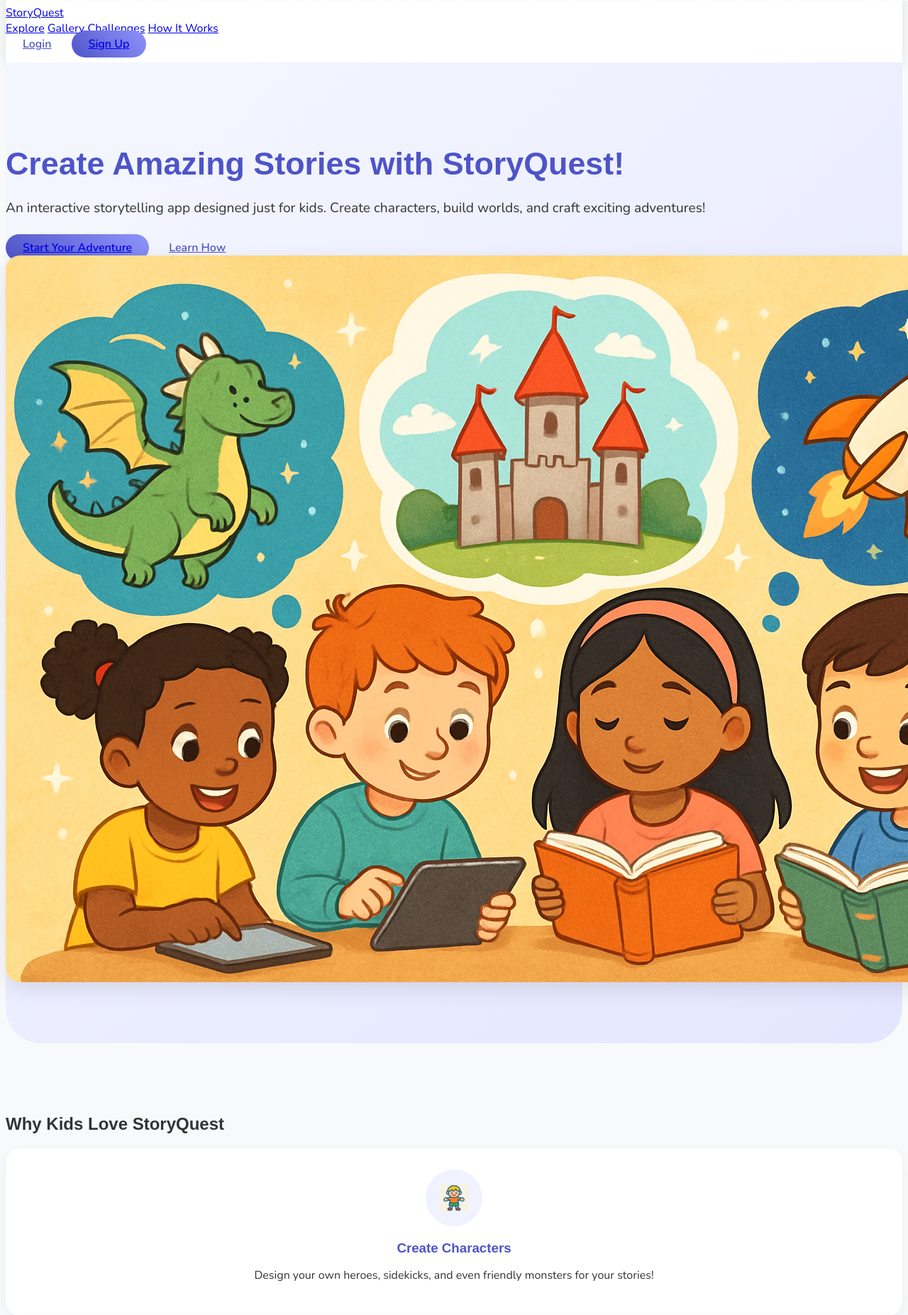
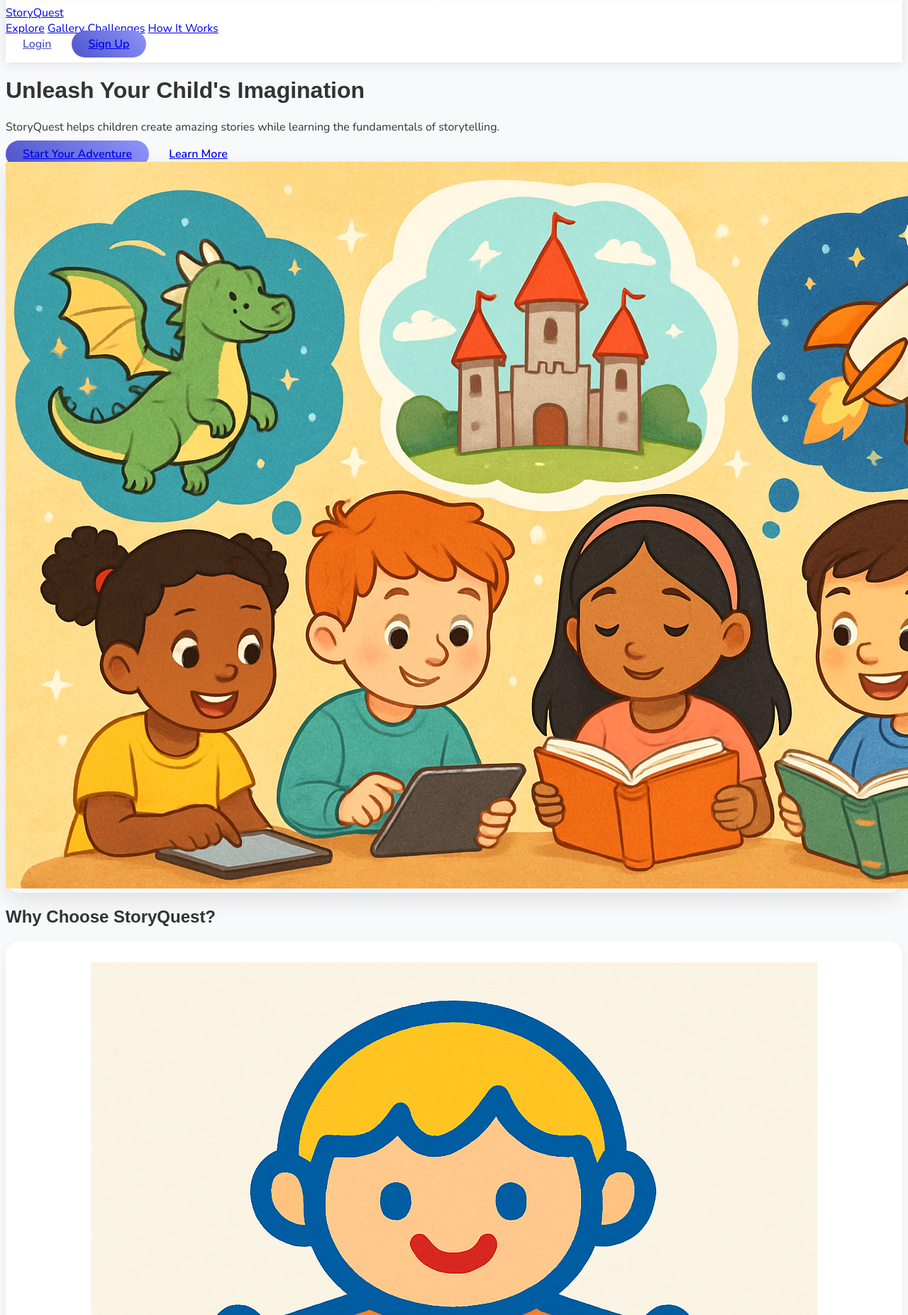
Before and after one commit to mcarvalho21/storyquest-app, a Flask app: page / in a window 1280 px wide; the page is wider, and only the part inside the window is pictured. Shown: the part 1046-2899 px from the top of that part at 71% size. Run offline with Flask 3, Linux system fonts and the light colour scheme; some libraries are stand-ins or nearby versions.

Commit message:
Fix url_for endpoint references to match blueprint registration

```diff
--- a/src/routes/main.py
+++ b/src/routes/main.py
@@ -1,60 +1,43 @@
-from flask import Blueprint, render_template, request, redirect, url_for, flash, session
-import json
+from flask import Blueprint, render_template, request, redirect, url_for
 
 main_bp = Blueprint('main', __name__)
 
 @main_bp.route('/')
 def index():
-    """Homepage for the storytelling app"""
+    """Display the homepage."""
     return render_template('main/index.html')
+
+@main_bp.route('/explore')
+def explore():
+    """Display the explore page."""
+    return render_template('main/explore.html')
+
+@main_bp.route('/gallery')
+def gallery():
+    """Display the story gallery."""
+    return render_template('main/gallery.html')
+
+@main_bp.route('/challenges')
+def challenges():
+    """Display the weekly challenges."""
+    return render_template('main/challenges.html')
+
+@main_bp.route('/how-it-works')
+def how_it_works():
+    """Display the how it works page."""
+    return render_template('main/how_it_works.html')
 
 @main_bp.route('/about')
 def about():
-    """About page with information about the app"""
+    """Display the about page."""
     return render_template('main/about.html')
 
-@main_bp.route('/how-it-works')
-def how_it_works():
-    """Tutorial page explaining how to use the app"""
-    return render_template('main/how_it_works.html')
+@main_bp.route('/privacy')
+def privacy():
+    """Display the privacy policy."""
+    return render_template('main/privacy.html')
 
-@main_bp.route('/age-select', methods=['GET', 'POST'])
-def age_select():
-    """Age selection page to customize experience"""
-    if request.method == 'POST':
-        age_group = request.form.get('age_group')
-        if 'user_id' in session:
-            # If logged in, save preference to user profile
-            # This would update the user model in a real implementation
-            session['age_group'] = age_group
-            return redirect(url_for('dashboard.index'))
-        else:
-            # If not logged in, just store in session
-            session['age_group'] = age_group
-            return redirect(url_for('main.index'))
-
-    return render_template('main/age_select.html')
-
-@main_bp.route('/explore')
-def explore():
-    """Explore page with featured stories and elements"""
-    # This would fetch from database in a real implementation
-    featured_content = {
-        'stories': [
-            {'id': 1, 'title': 'The Magic Forest', 'description': 'An adventure in an enchanted forest'},
-            {'id': 2, 'title': 'Space Explorers', 'description': 'Journey to the stars'},
-            {'id': 3, 'title': 'Ocean Friends', 'description': 'Underwater adventures with sea creatures'}
-        ],
-        'characters': [
-            {'id': 1, 'name': 'Captain Brave', 'description': 'A courageous explorer'},
-            {'id': 2, 'name': 'Luna the Wizard', 'description': 'A wise and magical wizard'},
-            {'id': 3, 'name': 'Bubbles the Dolphin', 'description': 'A friendly and helpful dolphin'}
-        ],
-        'settings': [
-            {'id': 1, 'name': 'Enchanted Castle', 'description': 'A magical castle with secrets'},
-            {'id': 2, 'name': 'Pirate Ship', 'description': 'A vessel for adventure on the high seas'},
-            {'id': 3, 'name': 'Dinosaur Island', 'description': 'An island where dinosaurs still roam'}
-        ]
-    }
-
-    return render_template('main/explore.html', featured=featured_content)
+@main_bp.route('/parental-controls')
+def parental_controls():
+    """Display the parental controls page."""
+    return render_template('main/parental_controls.html')
--- a/src/templates/base.html
+++ b/src/templates/base.html
@@ -21,16 +21,16 @@
     <header>
         <nav class="navbar">
             <div class="logo">
-                <a href="{{ url_for('main_bp.index') }}">
+                <a href="{{ url_for('main.index') }}">
                     <img src="{{ url_for('static', filename='images/logo.png') }}" alt="StoryQuest Logo">
                     <span>StoryQuest</span>
                 </a>
             </div>
             <div class="nav-links">
-                <a href="{{ url_for('main_bp.explore') }}">Explore</a>
-                <a href="{{ url_for('main_bp.gallery') }}">Gallery</a>
-                <a href="{{ url_for('main_bp.challenges') }}">Challenges</a>
-                <a href="{{ url_for('main_bp.how_it_works') }}">How It Works</a>
+                <a href="{{ url_for('main.explore') }}">Explore</a>
+                <a href="{{ url_for('main.gallery') }}">Gallery</a>
+                <a href="{{ url_for('main.challenges') }}">Challenges</a>
+                <a href="{{ url_for('main.how_it_works') }}">How It Works</a>
             </div>
             <div class="auth-buttons">
                 <a href="{{ url_for('auth_bp.login') }}" class="btn btn-outline-primary me-2">Login</a>
@@ -52,10 +52,10 @@
             <div class="footer-section">
                 <h3>Quick Links</h3>
                 <ul>
-                    <li><a href="{{ url_for('main_bp.about') }}">About Us</a></li>
-                    <li><a href="{{ url_for('main_bp.how_it_works') }}">How It Works</a></li>
-                    <li><a href="{{ url_for('main_bp.parental_controls') }}">Parental Controls</a></li>
-                    <li><a href="{{ url_for('main_bp.privacy') }}">Privacy Policy</a></li>
+                    <li><a href="{{ url_for('main.about') }}">About Us</a></li>
+                    <li><a href="{{ url_for('main.how_it_works') }}">How It Works</a></li>
+                    <li><a href="{{ url_for('main.parental_controls') }}">Parental Controls</a></li>
+                    <li><a href="{{ url_for('main.privacy') }}">Privacy Policy</a></li>
                 </ul>
             </div>
             <div class="footer-section">
--- a/src/templates/main/index.html
+++ b/src/templates/main/index.html
@@ -1,93 +1,90 @@
 {% extends "base.html" %}
 
+{% block title %}StoryQuest - Home{% endblock %}
+
 {% block content %}
-<section class="hero">
-    <div class="container">
-        <div class="row align-items-center">
-            <div class="col-lg-6">
-                <h1>Create Amazing Stories with StoryQuest!</h1>
-                <p class="lead">An interactive storytelling app designed just for kids. Create characters, build worlds, and craft exciting adventures!</p>
-                <div class="d-flex flex-wrap gap-2 mt-4">
-                    <a href="{{ url_for('auth.register') }}" class="btn btn-primary btn-lg">Start Your Adventure</a>
-                    <a href="{{ url_for('main.how_it_works') }}" class="btn btn-outline-primary btn-lg">Learn How</a>
+<div class="hero-section">
+    <div class="hero-content">
+        <h1>Unleash Your Child's Imagination</h1>
+        <p>StoryQuest helps children create amazing stories while learning the fundamentals of storytelling.</p>
+        <div class="hero-buttons">
+            <a href="{{ url_for('auth_bp.register') }}" class="btn btn-primary">Start Your Adventure</a>
+            <a href="{{ url_for('main.how_it_works') }}" class="btn btn-secondary">Learn More</a>
         </div>
     </div>
-            <div class="col-lg-6">
-                <img src="{{ url_for('static', filename='images/hero-image.png') }}" alt="Kids creating stories" class="img-fluid rounded hero-image">
+    <div class="hero-image">
+        <img src="{{ url_for('static', filename='images/hero-image.png') }}" alt="Children creating stories">
+    </div>
+</div>
+
+<div class="features-section">
+    <h2>Why Choose StoryQuest?</h2>
+    <div class="features-grid">
+        <div class="feature-card">
+            <img src="{{ url_for('static', filename='images/icons/character.png') }}" alt="Character Creation">
+            <h3>Character Creation</h3>
+            <p>Design unique characters with different personalities, abilities, and backgrounds.</p>
+        </div>
+        <div class="feature-card">
+            <img src="{{ url_for('static', filename='images/icons/world.png') }}" alt="World Building">
+            <h3>World Building</h3>
+            <p>Create magical worlds and settings for your stories to take place in.</p>
+        </div>
+        <div class="feature-card">
+            <img src="{{ url_for('static', filename='images/icons/adventure.png') }}" alt="Adventure Crafting">
+            <h3>Adventure Crafting</h3>
+            <p>Develop exciting plots and adventures with guidance on storytelling elements.</p>
+        </div>
+        <div class="feature-card">
+            <img src="{{ url_for('static', filename='images/icons/share.png') }}" alt="Story Sharing">
+            <h3>Story Sharing</h3>
+            <p>Share your stories with friends and family or keep them private in your collection.</p>
         </div>
     </div>
 </div>
-</section>
 
-<section class="features">
-    <div class="container">
-        <h2 class="text-center mb-5">Why Kids Love StoryQuest</h2>
-        <div class="row g-4">
-            <div class="col-md-4">
-                <div class="feature-card">
-                    <div class="feature-icon">
-                        <img src="{{ url_for('static', filename='images/icons/character.png') }}" alt="Character icon">
+<div class="age-groups-section">
+    <h2>For All Young Storytellers</h2>
+    <p>StoryQuest adapts to different age groups with age-appropriate content and interfaces.</p>
+    <div class="age-groups">
+        <div class="age-group">
+            <h3>Ages 4-6</h3>
+            <p>Simple interfaces with more visual aids and audio guidance.</p>
         </div>
-                    <h3>Create Characters</h3>
-                    <p>Design your own heroes, sidekicks, and even friendly monsters for your stories!</p>
+        <div class="age-group">
+            <h3>Ages 7-9</h3>
+            <p>More storytelling options with guided writing assistance.</p>
+        </div>
+        <div class="age-group">
+            <h3>Ages 10-12</h3>
+            <p>Advanced storytelling tools with more creative freedom.</p>
         </div>
     </div>
-            <div class="col-md-4">
-                <div class="feature-card">
-                    <div class="feature-icon">
-                        <img src="{{ url_for('static', filename='images/icons/world.png') }}" alt="World icon">
 </div>
-                    <h3>Build Worlds</h3>
-                    <p>Create magical forests, space stations, underwater kingdoms, and more!</p>
+
+<div class="testimonials-section">
+    <h2>What Parents & Kids Say</h2>
+    <div class="testimonials">
+        <div class="testimonial">
+            <p>"My daughter spends hours creating stories now instead of just watching videos. It's amazing to see her creativity bloom!"</p>
+            <div class="testimonial-author">
+                <img src="{{ url_for('static', filename='images/testimonials/parent1.png') }}" alt="Parent">
+                <span>Sarah, Parent of 8-year-old</span>
             </div>
         </div>
-            <div class="col-md-4">
-                <div class="feature-card">
-                    <div class="feature-icon">
-                        <img src="{{ url_for('static', filename='images/icons/adventure.png') }}" alt="Adventure icon">
-                    </div>
-                    <h3>Craft Adventures</h3>
-                    <p>Choose your own path and create exciting stories with multiple endings!</p>
+        <div class="testimonial">
+            <p>"I made a story about a dragon who was afraid of fire! My teacher said it was the best story in class!"</p>
+            <div class="testimonial-author">
+                <img src="{{ url_for('static', filename='images/testimonials/child1.png') }}" alt="Child">
+                <span>Jamie, 9 years old</span>
             </div>
         </div>
     </div>
 </div>
-</section>
 
-<section class="age-groups">
-    <div class="container">
-        <h2 class="text-center mb-5">Perfect for All Ages</h2>
-        <div class="row g-4">
-            <div class="col-md-4">
-                <div class="age-card age-card-young">
-                    <h3>Ages 4-6</h3>
-                    <p>Simple drag-and-drop interface with audio guidance and colorful visuals.</p>
-                    <a href="{{ url_for('main.age_select') }}?age=4-6" class="btn btn-outline-light">Start Here</a>
+<div class="cta-section">
+    <h2>Ready to Start Your Storytelling Adventure?</h2>
+    <p>Join thousands of young storytellers creating amazing worlds and characters!</p>
+    <a href="{{ url_for('auth_bp.register') }}" class="btn btn-primary">Create Your Free Account</a>
 </div>
-            </div>
-            <div class="col-md-4">
-                <div class="age-card age-card-middle">
-                    <h3>Ages 7-9</h3>
-                    <p>More story options with guided writing and creative challenges.</p>
-                    <a href="{{ url_for('main.age_select') }}?age=7-9" class="btn btn-outline-light">Start Here</a>
-                </div>
-            </div>
-            <div class="col-md-4">
-                <div class="age-card age-card-older">
-                    <h3>Ages 10-12</h3>
-                    <p>Advanced storytelling tools with character development and plot twists.</p>
-                    <a href="{{ url_for('main.age_select') }}?age=10-12" class="btn btn-outline-light">Start Here</a>
-                </div>
-            </div>
-        </div>
-    </div>
-</section>
-
-<section class="cta">
-    <div class="container text-center">
-        <h2>Ready to Start Your Storytelling Adventure?</h2>
-        <p class="lead">Join thousands of kids creating amazing stories today!</p>
-        <a href="{{ url_for('auth.register') }}" class="btn btn-primary btn-lg mt-3">Create Your Free Account</a>
-    </div>
-</section>
 {% endblock %}
```
Also changed, not shown: instance/storyquest.db. Lines whose indentation alone changed are shown as unchanged.
